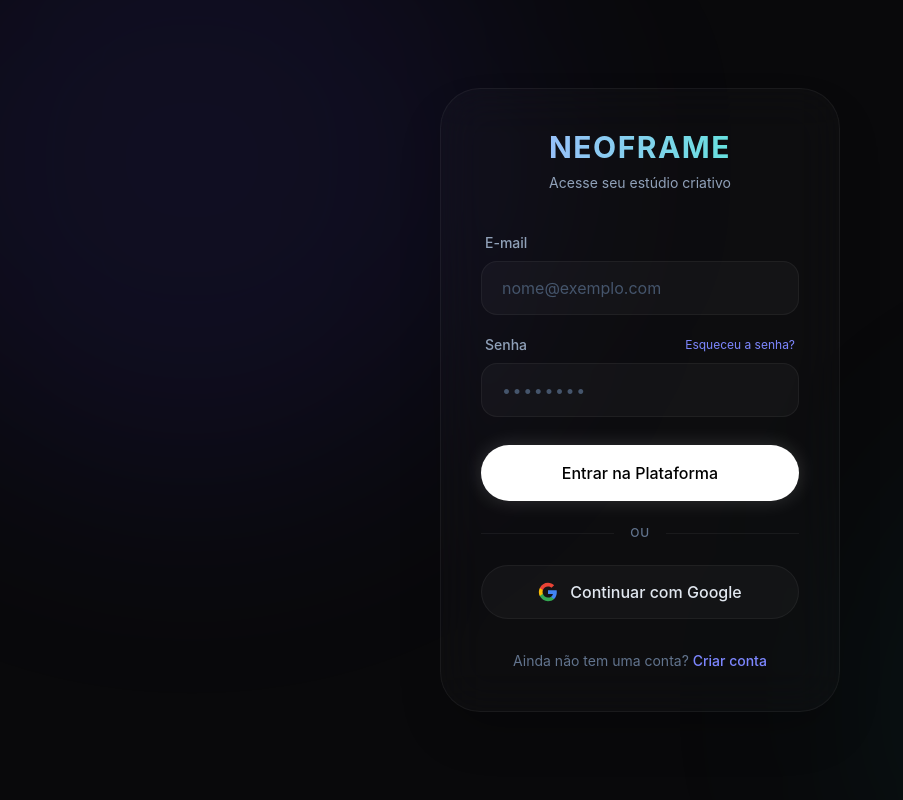
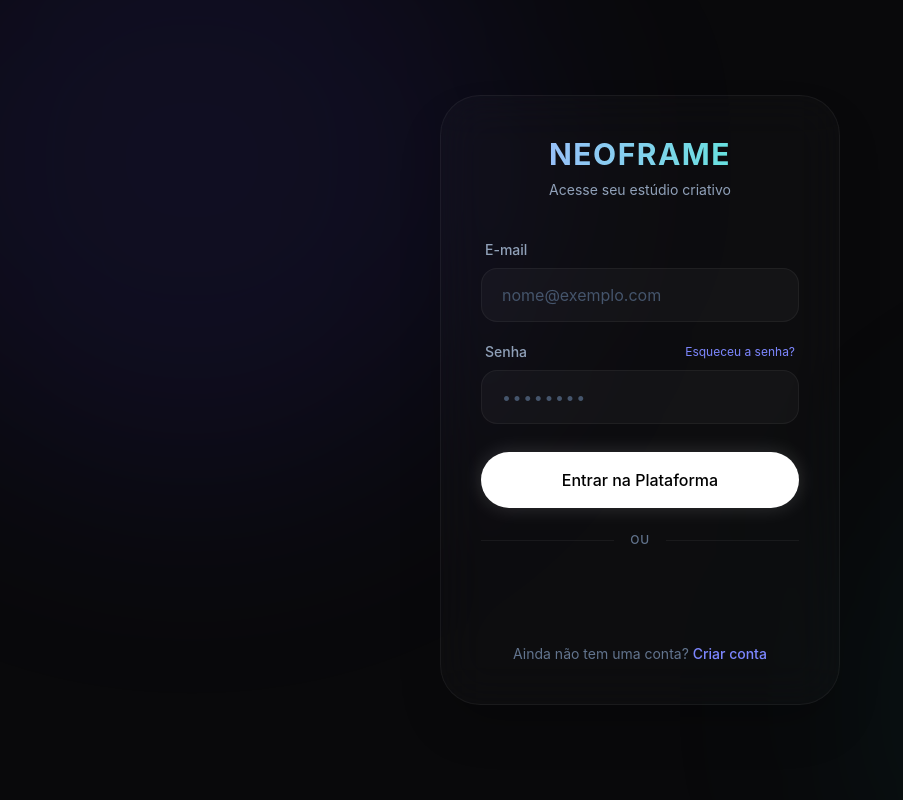
Before and after one commit to NeoFrame-Studio/neoframe-frontend, a React (Vite) app: page /login in a window 1280 px wide. Shown: the whole page, without its empty margins (0-903 px from the left). Built offline with nearby package versions, Linux system fonts and the light colour scheme; no server answers.

Commit message:
feat(auth): add authentication with google to acess plataform

```diff
--- a/package.json
+++ b/package.json
@@ -10,6 +10,7 @@
     "preview": "vite preview"
   },
   "dependencies": {
+    "@react-oauth/google": "^0.13.5",
     "axios": "^1.15.2",
     "react": "^19.2.5",
     "react-dom": "^19.2.5",
--- a/src/App.jsx
+++ b/src/App.jsx
@@ -1,4 +1,5 @@
 import { BrowserRouter, Routes, Route, Navigate } from "react-router-dom";
+import { GoogleOAuthProvider } from '@react-oauth/google';
 
 // Páginas
 import { Dashboard } from "./pages/Dashboard";
@@ -9,12 +10,16 @@ import { Registro } from "./pages/Registro";
 // Proteção de rotas
 import { RequireAuth } from "./pages/RequireAuth";
 
+// Substitua pelo seu ID real gerado no Google Cloud
+const GOOGLE_CLIENT_ID = "SEU_CLIENT_ID_AQUI.apps.googleusercontent.com";
+
 export default function App() {
 
   // verifica se existe token salvo
   const isAuthenticated = localStorage.getItem("@NeoFrame:token");
 
   return (
+    <GoogleOAuthProvider clientId={GOOGLE_CLIENT_ID}>
       <BrowserRouter>
         <Routes>
 
@@ -66,5 +71,6 @@ export default function App() {
 
         </Routes>
       </BrowserRouter>
+    </GoogleOAuthProvider>
   );
 }
--- a/src/pages/Login.jsx
+++ b/src/pages/Login.jsx
@@ -1,6 +1,7 @@
 import { useState } from 'react';
 import { Link, useNavigate } from 'react-router-dom';
 import client from '../api/client';
+import { GoogleLogin } from '@react-oauth/google';
 
 export function Login() {
 
@@ -11,6 +12,7 @@ export function Login() {
   const [error, setError] = useState('');
   const [isLoading, setIsLoading] = useState(false);
 
+  // Login Tradicional (E-mail e Senha)
   const handleLogin = async (e) => {
     e.preventDefault();
     setIsLoading(true);
@@ -27,9 +29,30 @@ export function Login() {
     }
   };
 
-  const handleGoogleLogin = () => {
-    // Aqui você integra a chamada para o Google OAuth (Firebase, backend, etc)
-    console.log('Iniciando login com Google...');
+  // Sucesso no Login com Google
+  const handleGoogleSuccess = async (credentialResponse) => {
+    setIsLoading(true);
+    setError('');
+
+    try {
+      // Pega o JWT do Google e envia para o backend Java validar
+      const googleToken = credentialResponse.credential;
+
+      const response = await client.post('/auth/google', {
+        token: googleToken
+      });
+
+      // Salva o token do NeoFrame gerado pelo Java
+      localStorage.setItem('@NeoFrame:token', response.data.token);
+
+      // Redireciona
+      navigate('/dashboard');
+    } catch (err) {
+      setError('Erro ao autenticar com o Google no servidor.');
+      console.error("Falha no login social:", err);
+    } finally {
+      setIsLoading(false);
+    }
   };
 
   return (
@@ -113,20 +136,17 @@ export function Login() {
             <hr className="flex-1 border-white/5" />
           </div>
 
-          {/* BOTÃO DO GOOGLE */}
-          <button
-            type="button"
-            onClick={handleGoogleLogin}
-            className="w-full flex items-center justify-center gap-3 px-6 py-3.5 rounded-full bg-white/[0.03] border border-white/[0.05] hover:bg-white/[0.08] transition-all text-slate-200 font-medium"
-          >
-            <svg className="w-5 h-5" viewBox="0 0 24 24" fill="none" xmlns="http://www.w3.org/2000/svg">
-              <path d="M22.56 12.25c0-.78-.07-1.53-.2-2.25H12v4.26h5.92c-.26 1.37-1.04 2.53-2.21 3.31v2.77h3.57c2.08-1.92 3.28-4.74 3.28-8.09z" fill="#4285F4"/>
-              <path d="M12 23c2.97 0 5.46-.98 7.28-2.66l-3.57-2.77c-.98.66-2.23 1.06-3.71 1.06-2.86 0-5.29-1.93-6.16-4.53H2.18v2.84C3.99 20.53 7.7 23 12 23z" fill="#34A853"/>
-              <path d="M5.84 14.09c-.22-.66-.35-1.36-.35-2.09s.13-1.43.35-2.09V7.07H2.18C1.43 8.55 1 10.22 1 12s.43 3.45 1.18 4.93l2.85-2.22.81-.62z" fill="#FBBC05"/>
-              <path d="M12 5.38c1.62 0 3.06.56 4.21 1.64l3.15-3.15C17.45 2.09 14.97 1 12 1 7.7 1 3.99 3.47 2.18 7.07l3.66 2.84c.87-2.6 3.3-4.53 6.16-4.53z" fill="#EA4335"/>
-            </svg>
-            Continuar com Google
-          </button>
+          {/* BOTÃO OFICIAL DO GOOGLE */}
+          <div className="flex justify-center w-full [&>div]:w-full [&>div>div]:!w-full [&_iframe]:!w-full">
+            <GoogleLogin
+              onSuccess={handleGoogleSuccess}
+              onError={() => setError('Falha ao abrir pop-up do Google')}
+              theme="outline"
+              size="large"
+              shape="pill"
+              text="continue_with"
+            />
+          </div>
 
           <div className="mt-8 text-center text-sm text-slate-500">
             Ainda não tem uma conta? <Link to="/registro" className="text-indigo-400 hover:text-indigo-300 font-medium transition-colors">Criar conta</Link>
--- a/src/pages/Registro.jsx
+++ b/src/pages/Registro.jsx
@@ -3,7 +3,6 @@ import { Link, useNavigate } from 'react-router-dom';
 import client from '../api/client';
 
 export function Registro() {
-
   const navigate = useNavigate();
 
   const [name, setName] = useState('');
@@ -14,7 +13,6 @@ export function Registro() {
   const [isLoading, setIsLoading] = useState(false);
 
   const handleRegister = async (e) => {
-
     e.preventDefault();
 
     setIsLoading(true);
@@ -35,11 +33,10 @@ export function Registro() {
     }
 
     try {
-
       const response = await client.post('/auth/register', {
         name,
         email,
-        password
+        password,
       });
 
       // auto login
@@ -47,39 +44,26 @@ export function Registro() {
 
       // redirecionamento React SPA
       navigate('/dashboard');
-
     } catch (err) {
-
       setError(
         err.response?.data?.error ||
-        'Erro ao criar conta. Tente novamente mais tarde.'
+          'Erro ao criar conta. Tente novamente mais tarde.'
       );
-
     } finally {
-
       setIsLoading(false);
-
     }
-  };
-
-  const handleGoogleLogin = () => {
-    console.log('Iniciando cadastro com Google...');
   };
 
   return (
     <div className="relative min-h-screen flex items-center justify-center bg-[#09090b] text-slate-200 overflow-hidden font-sans selection:bg-indigo-500/30 py-10">
-
       {/* BACKGROUND LIGHT */}
       <div className="fixed top-[-20%] left-[-10%] w-[50vw] h-[50vw] rounded-full bg-indigo-600/10 blur-[120px] pointer-events-none" />
       <div className="fixed bottom-[-20%] right-[-10%] w-[40vw] h-[40vw] rounded-full bg-teal-600/10 blur-[120px] pointer-events-none" />
 
       <div className="relative z-10 w-full max-w-md px-6">
-
         <div className="p-8 sm:p-10 rounded-[2.5rem] bg-white/[0.02] border border-white/[0.05] backdrop-blur-xl shadow-2xl">
-
           {/* HEADER */}
           <div className="text-center mb-8">
-
             <h1 className="text-3xl font-bold text-transparent bg-clip-text bg-gradient-to-r from-indigo-300 to-teal-300 tracking-wider mb-2">
               NEOFRAME
             </h1>
@@ -87,15 +71,12 @@ export function Registro() {
             <p className="text-slate-400 text-sm">
               Crie sua conta e entre no estúdio criativo
             </p>
-
           </div>
 
           {/* FORM */}
           <form onSubmit={handleRegister} className="flex flex-col gap-5">
-
             {error && (
               <div className="p-4 rounded-2xl bg-red-500/10 border border-red-500/20 flex items-center gap-3 text-red-400 text-sm animate-pulse">
-
                 <svg
                   width="20"
                   height="20"
@@ -113,13 +94,11 @@ export function Registro() {
                 </svg>
 
                 <span>{error}</span>
-
               </div>
             )}
 
             {/* NOME */}
             <div>
-
               <label className="block text-sm font-medium text-slate-400 mb-2 px-1">
                 Nome completo
               </label>
@@ -133,12 +112,10 @@ export function Registro() {
                 onChange={(e) => setName(e.target.value)}
                 required
               />
-
             </div>
 
             {/* EMAIL */}
             <div>
-
               <label className="block text-sm font-medium text-slate-400 mb-2 px-1">
                 E-mail
               </label>
@@ -152,12 +129,10 @@ export function Registro() {
                 onChange={(e) => setEmail(e.target.value)}
                 required
               />
-
             </div>
 
             {/* SENHA */}
             <div>
-
               <label className="block text-sm font-medium text-slate-400 mb-2 px-1">
                 Senha
               </label>
@@ -175,12 +150,10 @@ export function Registro() {
               <p className="text-xs text-slate-500 mt-2 px-1">
                 Use pelo menos 6 caracteres.
               </p>
-
             </div>
 
             {/* CONFIRMAR SENHA */}
             <div>
-
               <label className="block text-sm font-medium text-slate-400 mb-2 px-1">
                 Confirmar senha
               </label>
@@ -194,7 +167,6 @@ export function Registro() {
                 onChange={(e) => setConfirmPassword(e.target.value)}
                 required
               />
-
             </div>
 
             {/* BOTÃO */}
@@ -203,67 +175,24 @@ export function Registro() {
               disabled={isLoading}
               className="mt-2 w-full flex items-center justify-center px-6 py-4 rounded-full bg-indigo-500 text-white font-medium hover:bg-indigo-400 hover:scale-[1.02] active:scale-[0.98] transition-all shadow-[0_0_20px_rgba(99,102,241,0.2)] disabled:opacity-70 disabled:hover:scale-100"
             >
-
               {isLoading ? (
                 <div className="w-5 h-5 border-2 border-white/20 border-t-white rounded-full animate-spin" />
               ) : (
                 'Criar Conta'
               )}
-
             </button>
-
           </form>
 
-          {/* DIVISOR */}
-          <div className="flex items-center gap-4 my-6">
-
-            <hr className="flex-1 border-white/5" />
-
-            <span className="text-slate-500 text-xs font-medium uppercase tracking-wider">
-              ou
-            </span>
-
-            <hr className="flex-1 border-white/5" />
-
-          </div>
-
-          {/* GOOGLE */}
-          <button
-            type="button"
-            onClick={handleGoogleLogin}
-            className="w-full flex items-center justify-center gap-3 px-6 py-3.5 rounded-full bg-white/[0.03] border border-white/[0.05] hover:bg-white/[0.08] transition-all text-slate-200 font-medium"
-          >
-
-            <svg className="w-5 h-5" viewBox="0 0 24 24" fill="none">
-
-              <path d="M22.56 12.25c0-.78-.07-1.53-.2-2.25H12v4.26h5.92c-.26 1.37-1.04 2.53-2.21 3.31v2.77h3.57c2.08-1.92 3.28-4.74 3.28-8.09z" fill="#4285F4"/>
-
-              <path d="M12 23c2.97 0 5.46-.98 7.28-2.66l-3.57-2.77c-.98.66-2.23 1.06-3.71 1.06-2.86 0-5.29-1.93-6.16-4.53H2.18v2.84C3.99 20.53 7.7 23 12 23z" fill="#34A853"/>
-
-              <path d="M5.84 14.09c-.22-.66-.35-1.36-.35-2.09s.13-1.43.35-2.09V7.07H2.18C1.43 8.55 1 10.22 1 12s.43 3.45 1.18 4.93l2.85-2.22.81-.62z" fill="#FBBC05"/>
-
-              <path d="M12 5.38c1.62 0 3.06.56 4.21 1.64l3.15-3.15C17.45 2.09 14.97 1 12 1 7.7 1 3.99 3.47 2.18 7.07l3.66 2.84c.87-2.6 3.3-4.53 6.16-4.53z" fill="#EA4335"/>
-
-            </svg>
-
-            Registrar com Google
-
-          </button>
-
           {/* FOOTER */}
-          <div className="mt-8 text-center text-sm text-slate-500">
-
+          <div className="mt-6 text-center text-sm text-slate-500">
             Já possui uma conta?{' '}
-
             <Link
               to="/login"
               className="text-indigo-400 hover:text-indigo-300 font-medium transition-colors"
             >
               Fazer login
             </Link>
-
           </div>
-
         </div>
       </div>
     </div>
```
Also changed, not shown: 1 other file (tests, documents, lock files or other folders). Lines whose indentation alone changed are shown as unchanged.
